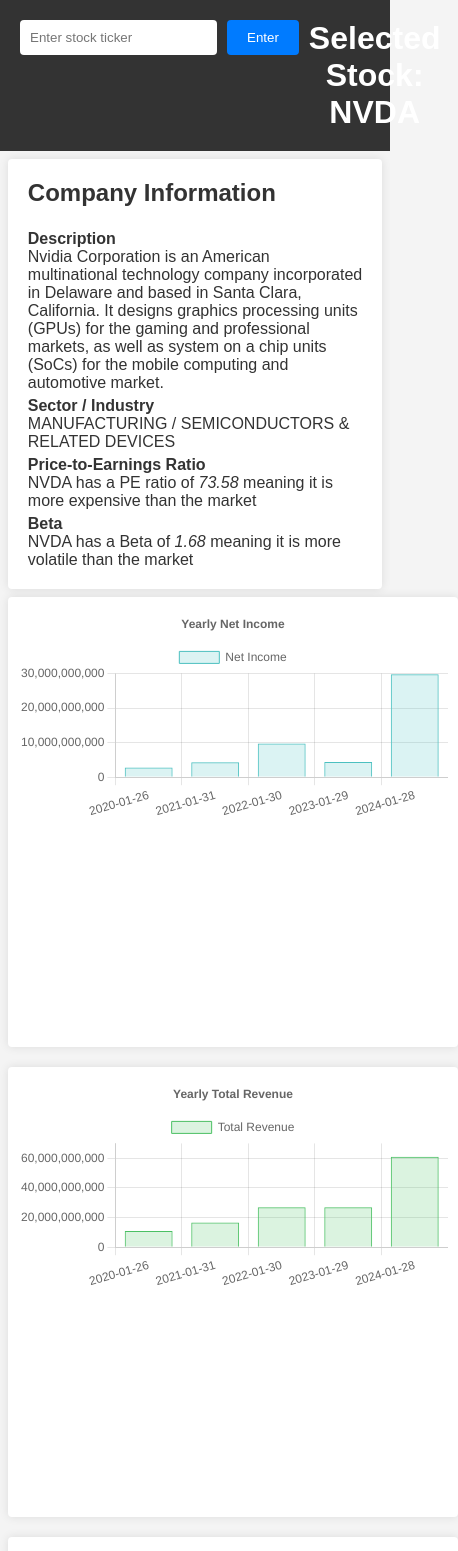
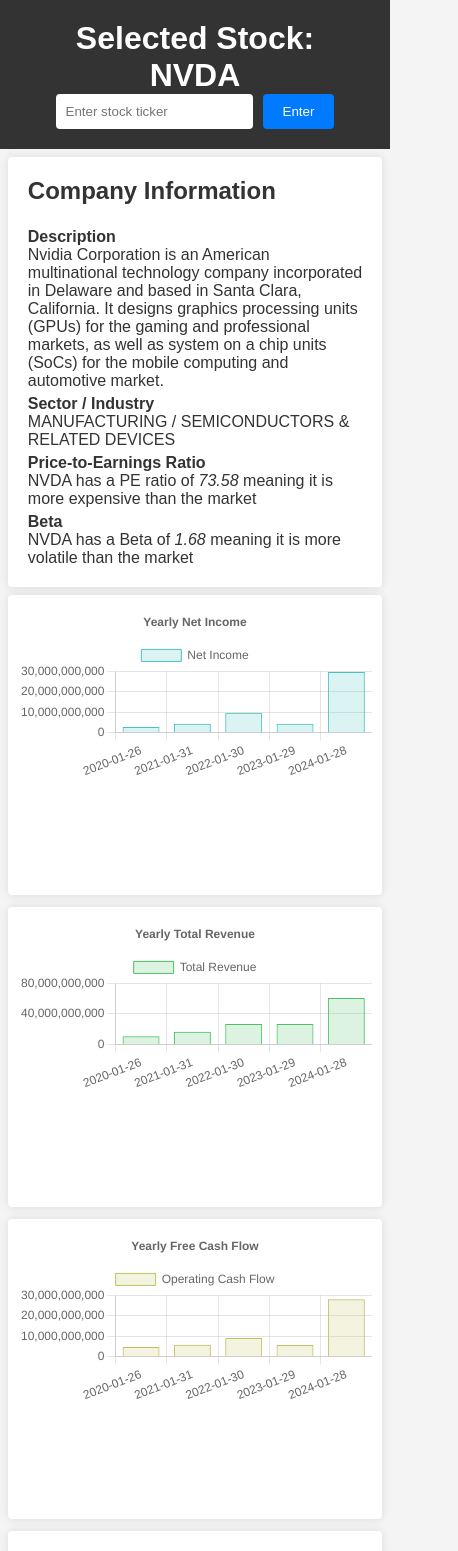
Before and after one commit to mkarlthayer/StockAnalysisTool, a React (Create React App) app in the folder frontend/: page / in a window 390 px wide. Shown: the top 1551 px of the page, 458 px wide, since content can reach past the window. Built offline with nearby package versions, Linux system fonts and the light colour scheme; no server answers.

Commit message:
Improved mobile layout and graph responsiveness

```diff
--- a/frontend/src/App.css
+++ b/frontend/src/App.css
@@ -17,20 +17,25 @@
   color: white;
   padding: 20px;
   display: flex;
+  flex-wrap: wrap;
+  justify-content: center;
+  align-items: center;
+
 }
 
 .header h1 {
-  width: 65%;
   text-align: center;
   margin: 0px 10px;
+  display: block;
+  flex-grow: 1;
 }
 
 .header form {
   display: flex;
+  margin: auto;
 }
 
 .header form input {
-  display: inline;
   padding: 10px;
   border: none;
   border-radius: 4px;
@@ -38,7 +43,6 @@
 }
 
 .header form button {
-  display: inline;
   padding: 10px 20px;
   border: none;
   border-radius: 4px;
@@ -64,11 +68,10 @@
 }
 
 .grid-section {
-  align-content: center;
+  display: grid;
+  grid-template-columns: repeat(auto-fill, 49% 49%);
   margin: 2%;
-  display: grid;
-  grid-template-columns: repeat(auto-fill, minmax(450px, 800px));
-  gap: 20px;
+  gap: 1%;
 }
 
 .graph-container {
@@ -76,7 +79,18 @@
   border-radius: 4px;
   padding: 10px;
   box-shadow: 0 0 10px rgba(0, 0, 0, 0.1);
-  justify-content: center;
-  align-items: center;
   height: 450px;
 }
+
+
+
+
+@media only screen and (max-width: 1000px) {
+  .grid-section {
+    grid-template-columns: repeat(auto-fill, 100%);
+  }
+
+  .graph-container {
+    height: 300px;
+  }
+}
--- a/frontend/src/App.js
+++ b/frontend/src/App.js
@@ -67,7 +67,7 @@
   const [input, setInput] = useState('')
   const [submit, setSubmit] = useState('NVDA')
 
-  const apiURL = process.env.REACT_APP_API_URL
+  const apiURL = 'https://fullstackstockanalysis-production-d4ef.up.railway.app/'
 
   useEffect(() => {
     axios.get(apiURL)
@@ -185,6 +185,7 @@
         {/*form for user to submit stock ticker*/}
 
         <div className='header'>
+          <h1 className='stockName'>Selected Stock: {selectedStock[0].symbol}</h1>
           <div className="input" >
           <form onSubmit={handleSubmit}>
             <input
@@ -194,7 +195,6 @@
             <button className='button' type='submit'>Enter</button>
           </form>
           </div>
-          <h1 className='stockName'>Selected Stock: {selectedStock[0].symbol}</h1>
         </div>
 
         <div className = "container">
```
Also changed, not shown: 1 other file (tests, documents, lock files or other folders).
